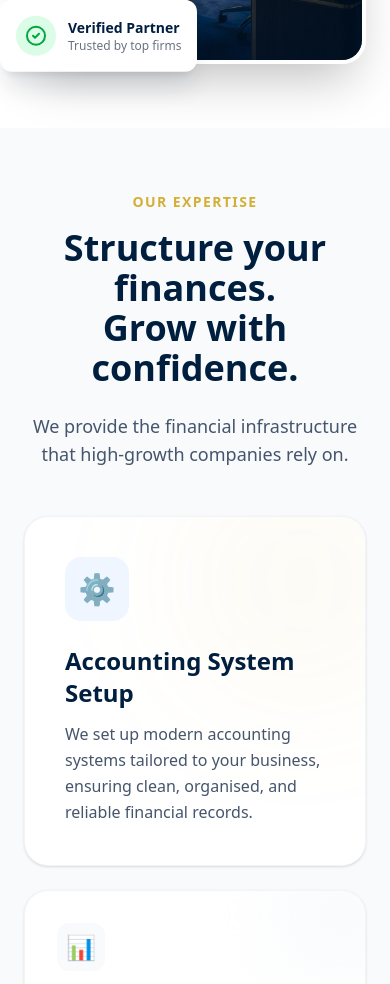
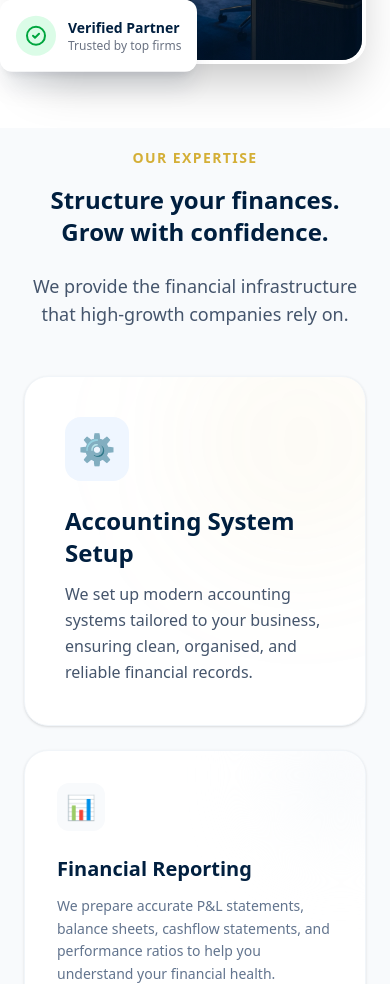
Before and after one commit to kuipid01/nubanc, a React (Vite) app: page / in a window 390 px wide. Shown: the part 2140-3124 px from the top of the page. Built offline with nearby package versions, Linux system fonts and the light colour scheme.

Commit message:
minor fix

```diff
--- a/src/components/Services.tsx
+++ b/src/components/Services.tsx
@@ -58,7 +58,7 @@ const Services: React.FC = () => {
     };
 
     return (
-        <section id="services" className="py-16 md:py-24 px-6 md:px-16 bg-slate-50 relative overflow-hidden">
+        <section id="services" className="py-5 md:py-24 px-6 md:px-16 bg-slate-50 relative overflow-hidden">
             {/* Background Decoration */}
             <div className="absolute top-0 right-0 w-[800px] h-[800px] bg-blue-100/50 rounded-full blur-[100px] -z-10 translate-x-1/2 -translate-y-1/2" />
 
@@ -72,7 +72,7 @@ const Services: React.FC = () => {
                     className='max-w-3xl mb-12 md:mb-20 text-center mx-auto'
                 >
                     <span className="text-accent-gold font-bold tracking-widest text-sm uppercase mb-4 block">Our Expertise</span>
-                    <h2 className='text-4xl md:text-5xl font-bold text-primary-navy mb-6'>Structure your finances.<br />Grow with confidence.</h2>
+                    <h2 className='text-2xl md:text-5xl font-bold text-primary-navy mb-6'>Structure your finances.<br />Grow with confidence.</h2>
                     <p className='text-slate-600 text-lg'>We provide the financial infrastructure that high-growth companies rely on.</p>
                 </motion.div>
 
```
